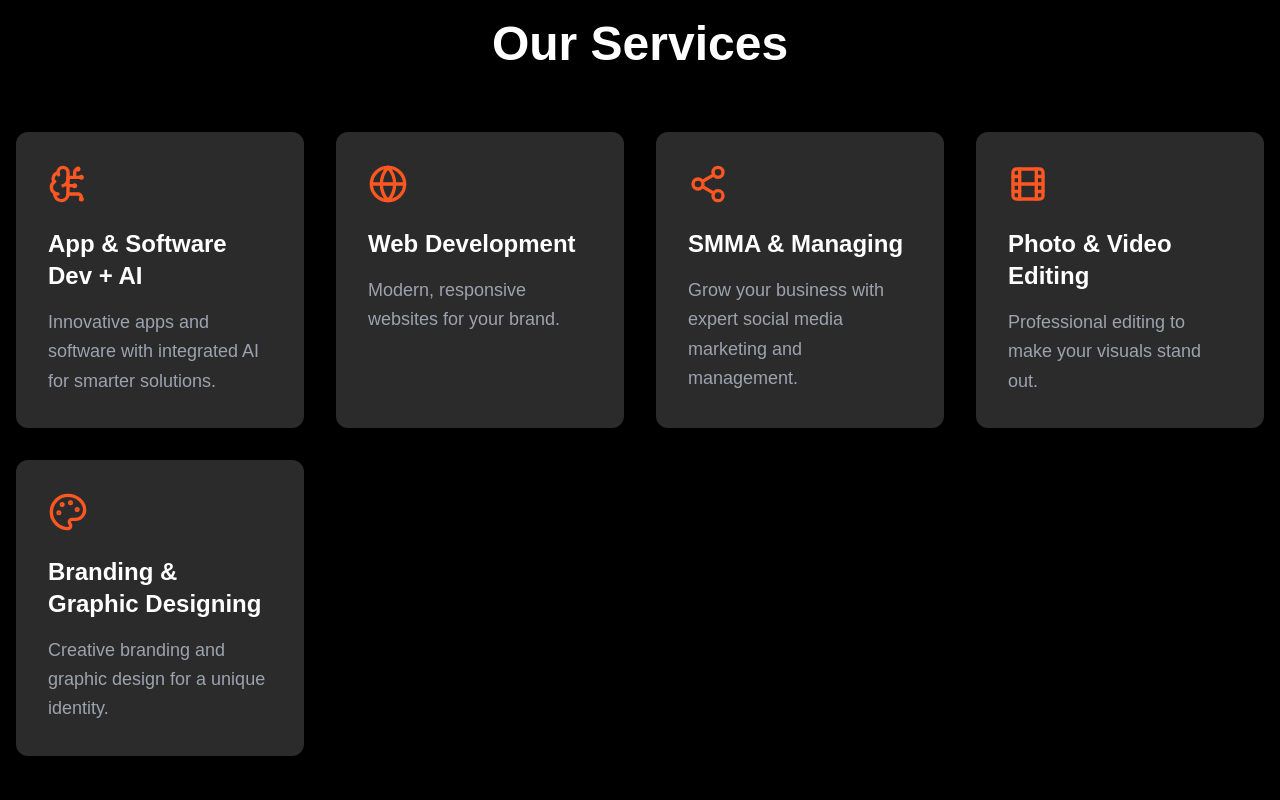
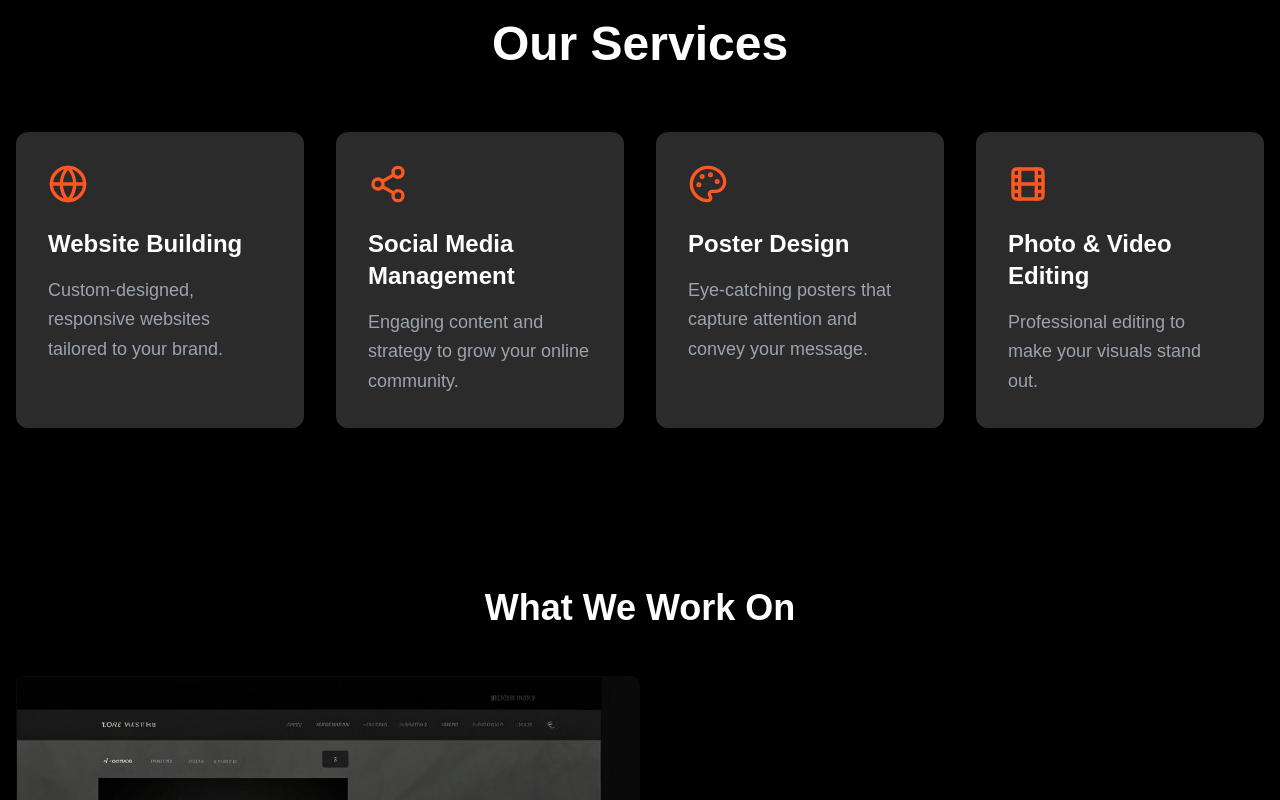
Before and after one commit to Shruhath/ushodaya-networks, a Next.js app: page / in a window 1280 px wide. Shown: the part 860-1660 px from the top of the page. Built offline with nearby package versions, Linux system fonts and the light colour scheme.

Commit message:
Update services-menu.tsx
rollback 2 - temporary fix

```diff
--- a/app/components/services-menu.tsx
+++ b/app/components/services-menu.tsx
@@ -1,83 +1,80 @@
-"use client"
+'use client';
 
-import { motion, useAnimation } from "framer-motion"
-import { useInView } from "react-intersection-observer"
-import { BrainCircuit, Globe, Share2, Film, Palette } from "lucide-react"
-import { useCallback, useEffect } from "react"
+import { motion } from 'framer-motion';
+import { useInView } from 'react-intersection-observer';
+import { Globe, Share2, Palette, Film } from 'lucide-react';
 
 const services = [
   {
-    icon: BrainCircuit,
-    name: "App & Software Dev + AI",
-    description: "Innovative apps and software with integrated AI for smarter solutions.",
-    target: "#service-image-0",
-  },
-  {
     icon: Globe,
-    name: "Web Development",
-    description: "Modern, responsive websites for your brand.",
-    target: "#service-image-1",
+    name: 'Website Building',
+    description: 'Custom-designed, responsive websites tailored to your brand.',
+    target: '#service-image-0', // Link to the corresponding service image
   },
   {
     icon: Share2,
-    name: "SMMA & Managing",
-    description: "Grow your business with expert social media marketing and management.",
-    target: "#service-image-2",
+    name: 'Social Media Management',
+    description: 'Engaging content and strategy to grow your online community.',
+    target: '#service-image-1', // Link to the corresponding service image
+  },
+  {
+    icon: Palette,
+    name: 'Poster Design',
+    description: 'Eye-catching posters that capture attention and convey your message.',
+    target: '#service-image-2', // Link to the corresponding service image
   },
   {
     icon: Film,
-    name: "Photo & Video Editing",
-    description: "Professional editing to make your visuals stand out.",
-    target: "#service-image-3",
+    name: 'Photo & Video Editing',
+    description: 'Professional editing to make your visuals stand out.',
+    target: '#service-image-3', // Link to the corresponding service image
   },
-  {
-    icon: Palette,
-    name: "Branding & Graphic Designing",
-    description: "Creative branding and graphic design for a unique identity.",
-    target: "#service-image-4",
-  },
-]
+];
 
 export function ServicesMenu() {
-  const controls = useAnimation()
   const [ref, inView] = useInView({
     triggerOnce: false,
     threshold: 0.1,
-  })
+  });
 
-  useEffect(() => {
-    if (inView) {
-      controls.start("visible")
-    }
-  }, [controls, inView])
+  const handleScroll = (target) => {
+    const section = document.querySelector(target);
+    if (section) {
+      // Dynamically calculate header height
+      const header = document.querySelector('header'); // Replace with your header selector
+      const headerHeight = header ? header.offsetHeight : 0;
 
-  const handleScroll = useCallback((target: string) => {
-    const section = document.querySelector(target)
-    if (section) {
-      const header = document.querySelector("header")
-      const headerHeight = header ? header.offsetHeight : 0
-      const isMobile = window.innerWidth <= 768
-      const additionalOffset = isMobile ? 20 : 0
+      // Determine additional offset for mobile screens
+      const isMobile = window.innerWidth <= 768; // Adjust threshold as needed
+      const additionalOffset = isMobile ? 20 : 0; // Fine-tune this value
 
-      const position = section.getBoundingClientRect().top + window.scrollY - headerHeight - additionalOffset
+      // Calculate the position of the top of the image
+      const position =
+        section.getBoundingClientRect().top +
+        window.scrollY -
+        headerHeight -
+        additionalOffset;
 
+      // Scroll to the calculated position
       window.scrollTo({
         top: position,
-        behavior: "smooth",
-      })
+        behavior: 'smooth',
+      });
     }
-  }, [])
+  };
+
 
   return (
-    <section id="services-menu" ref={ref} className="py-20" style={{ backgroundColor: "rgb(0, 0, 0)" }}>
+    <section
+      id="services-menu"
+      ref={ref}
+      className="py-20"
+      style={{ backgroundColor: 'rgb(0, 0, 0)' }} // Solid black background
+    >
       <div className="container mx-auto px-4">
         <motion.h2
           initial={{ opacity: 0, y: 20 }}
-          animate={controls}
-          variants={{
-            visible: { opacity: 1, y: 0 },
-            hidden: { opacity: 0, y: 20 },
-          }}
+          animate={inView ? { opacity: 1, y: 0 } : {}}
           transition={{ duration: 0.6 }}
           className="text-5xl font-bold text-center text-white mb-16"
         >
@@ -87,27 +84,25 @@ export function ServicesMenu() {
           {services.map((service, index) => (
             <motion.div
               key={service.name}
-              initial="hidden"
-              animate={controls}
-              variants={{
-                visible: { opacity: 1, y: 0 },
-                hidden: { opacity: 0, y: 20 },
-              }}
+              initial={{ opacity: 0, y: 20 }}
+              animate={inView ? { opacity: 1, y: 0 } : {}}
               transition={{ duration: 0.6, delay: index * 0.1 }}
               className="rounded-xl p-8 shadow-lg hover:shadow-xl transition-shadow"
-              style={{ backgroundColor: "#2B2B2B" }}
-              whileHover={{ backgroundColor: "#000000" }}
+              style={{ backgroundColor: '#2B2B2B' }} // Dark grey background for cards
+              whileHover={{ backgroundColor: '#000000' }} // Black background on hover
               onClick={() => handleScroll(service.target)}
             >
               <div className="flex flex-col items-start cursor-pointer">
                 <service.icon className="w-10 h-10 mb-6 text-[#FF5722]" />
                 <h3 className="text-2xl font-bold text-white mb-4">{service.name}</h3>
-                <p className="text-gray-400 text-lg leading-relaxed">{service.description}</p>
+                <p className="text-gray-400 text-lg leading-relaxed">
+                  {service.description}
+                </p>
               </div>
             </motion.div>
           ))}
         </div>
       </div>
     </section>
-  )
+  );
 }
```
